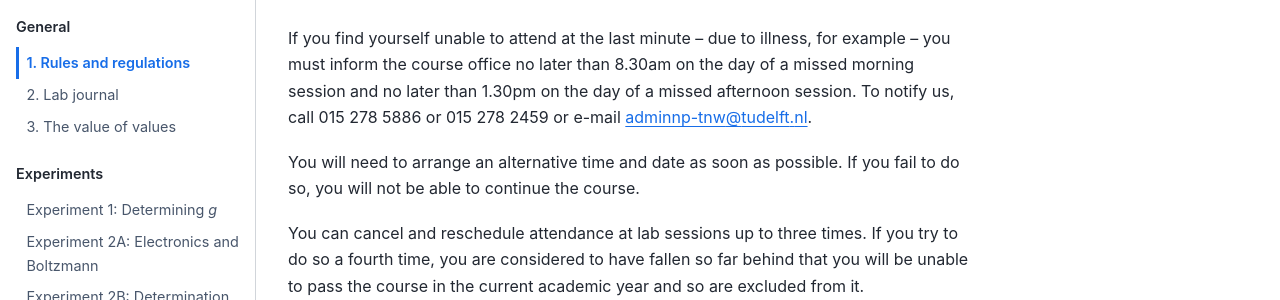
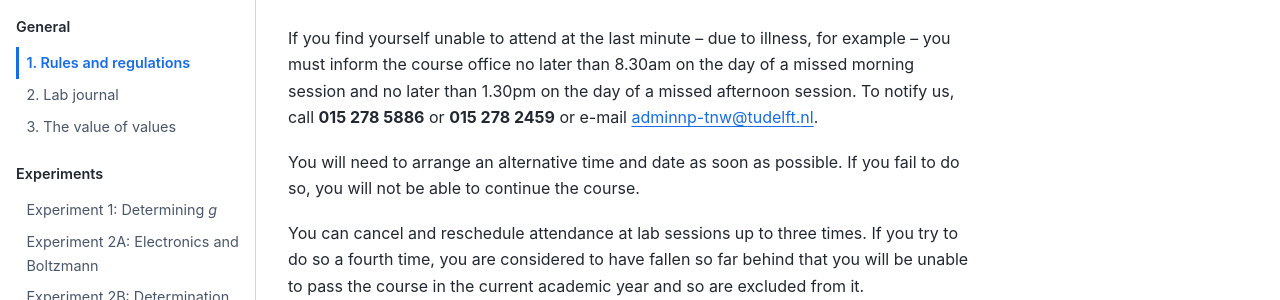
Before and after one commit to Contemporary-Physicslab/TN2985, a Jupyter Book: the page built from book/chapters/rules.md, in a window 1280 px wide and 900 px high, scrolled down 3916 px. Shown: the part 232-532 px from the top of the window. Built offline with Jupyter Book 1.0.4 settings and Sphinx 7.4.7 and the Sphinx Book theme 1.1.4, drawn with Linux system fonts in a browser that asks for light colours; comment, search, counter and statistics services are not loaded.

```diff
--- a/book/chapters/rules.md
+++ b/book/chapters/rules.md
@@ -92,7 +92,7 @@ As stated earlier, the smooth running of the Introductory Laboratory Course reli
 By notifying us promptly, you may also enable the course office to reallocate your place to another student in a similar situation.
 
 
-If you find yourself unable to attend at the last minute – due to illness, for example – you must inform the course office no later than 8.30am on the day of a missed morning session and no later than 1.30pm on the day of a missed afternoon session. To notify us, call 015 278 5886 or 015 278 2459 or e-mail adminnp-tnw@tudelft.nl.
+If you find yourself unable to attend at the last minute – due to illness, for example – you must inform the course office no later than 8.30am on the day of a missed morning session and no later than 1.30pm on the day of a missed afternoon session. To notify us, call **015 278 5886** or **015 278 2459** or e-mail adminnp-tnw@tudelft.nl.
 
 
 You will need to arrange an alternative time and date as soon as possible. If you fail to do so, you will not be able to continue the course.
```
